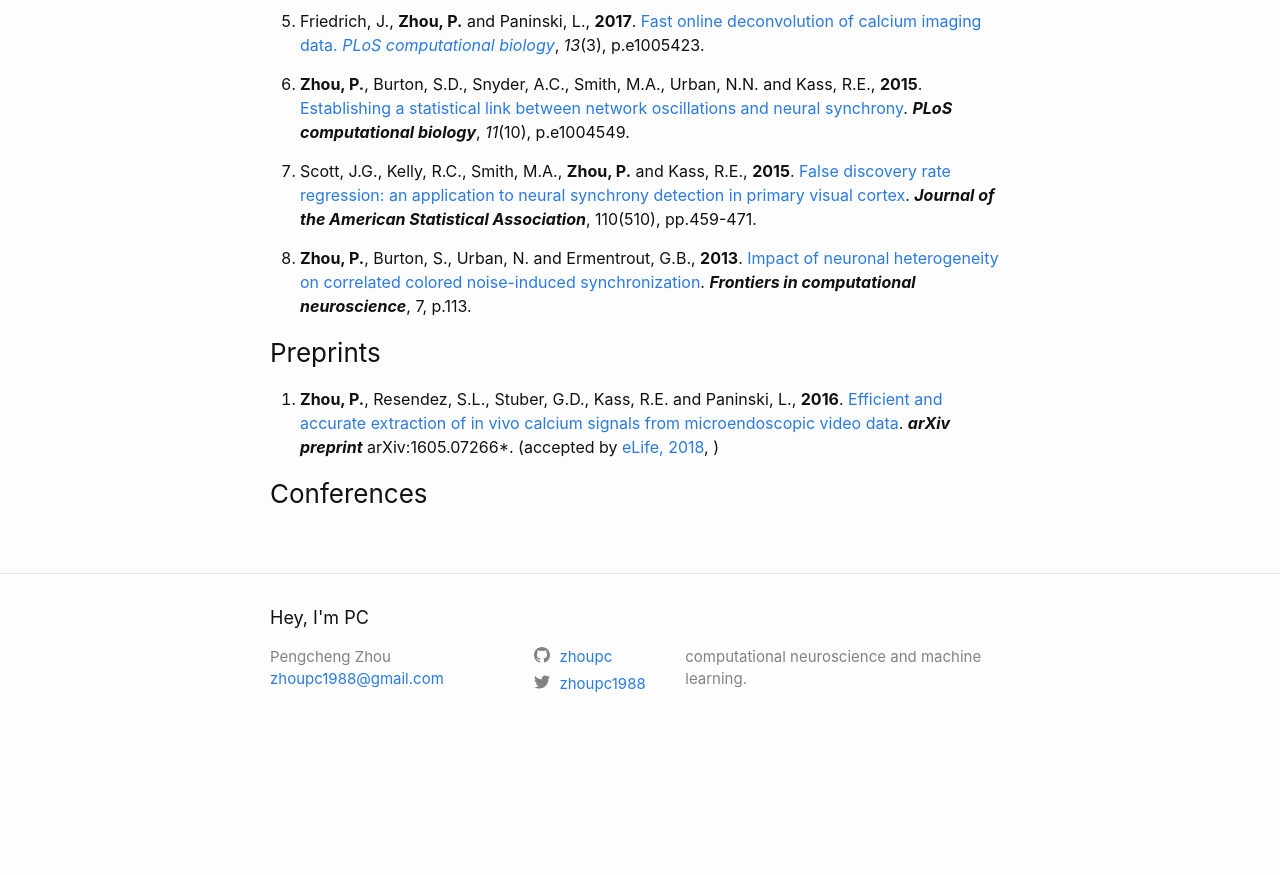
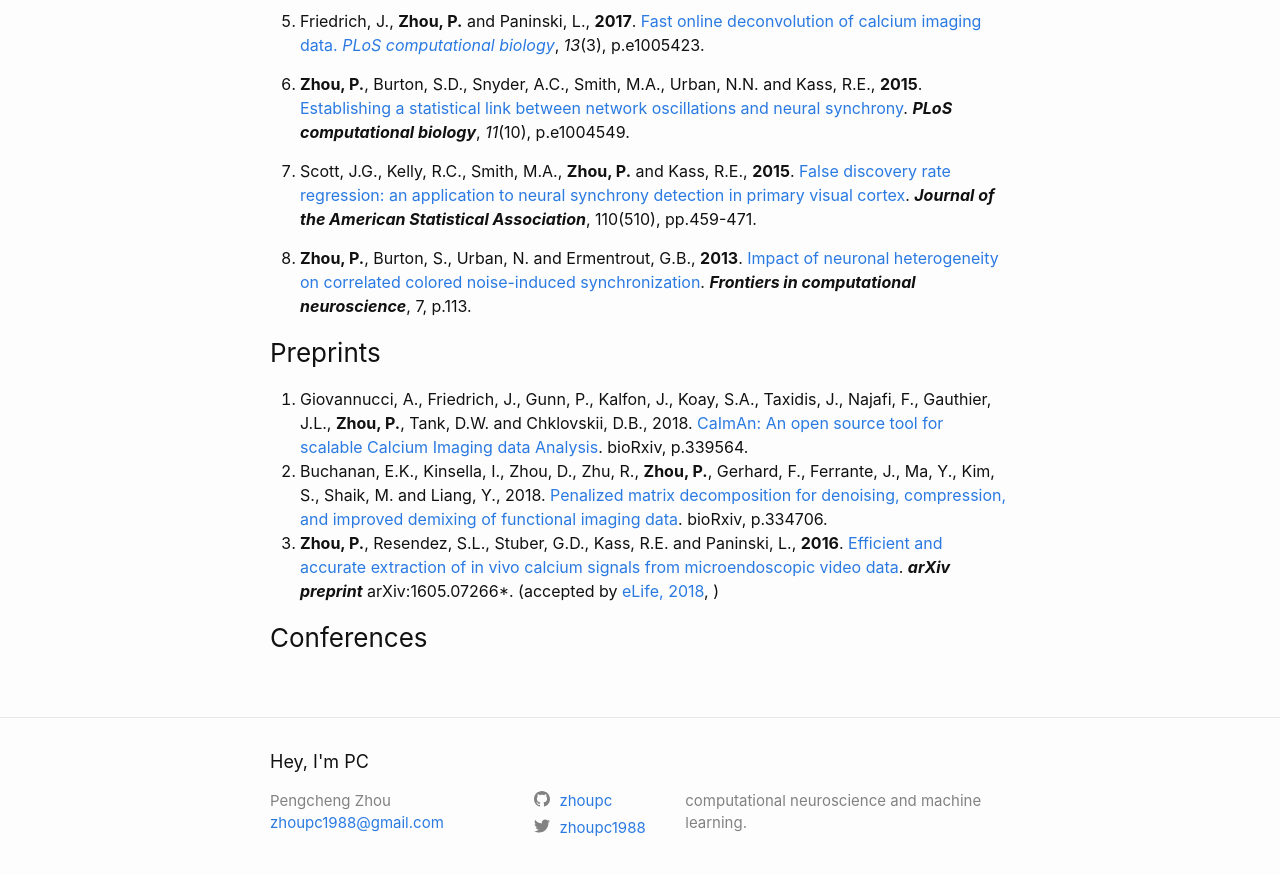
Before and after one commit to zhoupc/zhoupc.github.io, a Jekyll site: the page built from 1_publications.md, in a window 1280 px wide and 900 px high, scrolled down 659 px. Shown: the top 875 px of the window. Built offline with Jekyll 4.4.1, drawn with Linux system fonts in a browser that asks for light colours; before the commit the page ends 1415 px from its top, so only the background shows below that.

```diff
--- a/1_publications.md
+++ b/1_publications.md
@@ -30,6 +30,8 @@
 
 ### Preprints
 
-1. **Zhou, P.**, Resendez, S.L., Stuber, G.D., Kass, R.E. and Paninski, L., **2016**. [Efficient and accurate extraction of in vivo calcium signals from microendoscopic video data](https://arxiv.org/abs/1605.07266). ***arXiv preprint*** arXiv:1605.07266*. (accepted by [eLife, 2018](https://elifesciences.org/articles/28728), )
+1.  Giovannucci, A., Friedrich, J., Gunn, P., Kalfon, J., Koay, S.A., Taxidis, J., Najafi, F., Gauthier, J.L., **Zhou, P.**, Tank, D.W. and Chklovskii, D.B., 2018. [CaImAn: An open source tool for scalable Calcium Imaging data Analysis](https://www.biorxiv.org/content/early/2018/06/05/339564). bioRxiv, p.339564.
+2.  Buchanan, E.K., Kinsella, I., Zhou, D., Zhu, R., **Zhou, P.**, Gerhard, F., Ferrante, J., Ma, Y., Kim, S., Shaik, M. and Liang, Y., 2018. [Penalized matrix decomposition for denoising, compression, and improved demixing of functional imaging data](https://www.biorxiv.org/content/early/2018/06/03/334706). bioRxiv, p.334706.
+3.  **Zhou, P.**, Resendez, S.L., Stuber, G.D., Kass, R.E. and Paninski, L., **2016**. [Efficient and accurate extraction of in vivo calcium signals from microendoscopic video data](https://arxiv.org/abs/1605.07266). ***arXiv preprint*** arXiv:1605.07266*. (accepted by [eLife, 2018](https://elifesciences.org/articles/28728), )
 
 ### Conferences
--- a/_config.yml
+++ b/_config.yml
@@ -24,6 +24,7 @@
 # Build settings
 theme: minima
 
-#plugins:
+plugins:
+  - jemoji
 # - jekyll-feed
 # - jekyll-seo-tag
```
